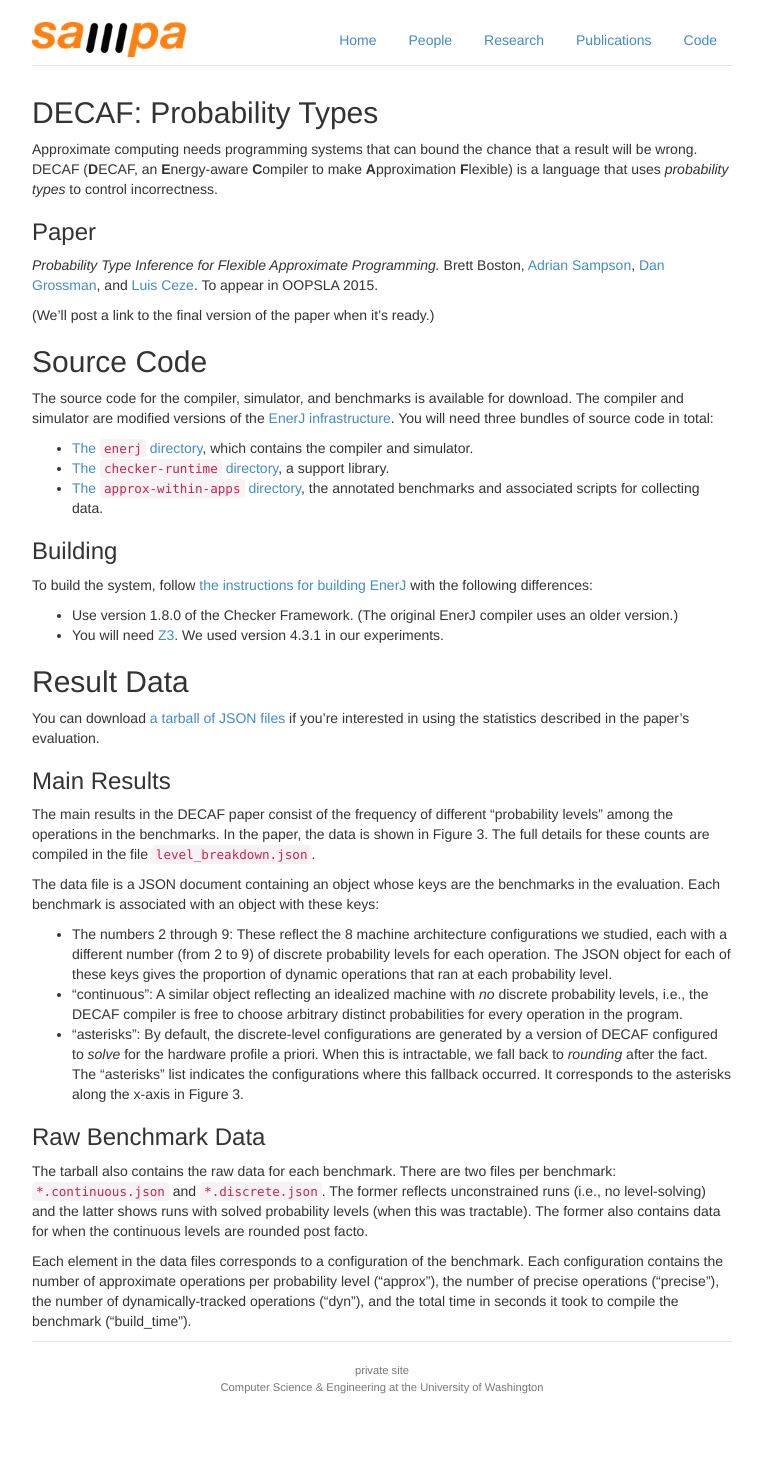
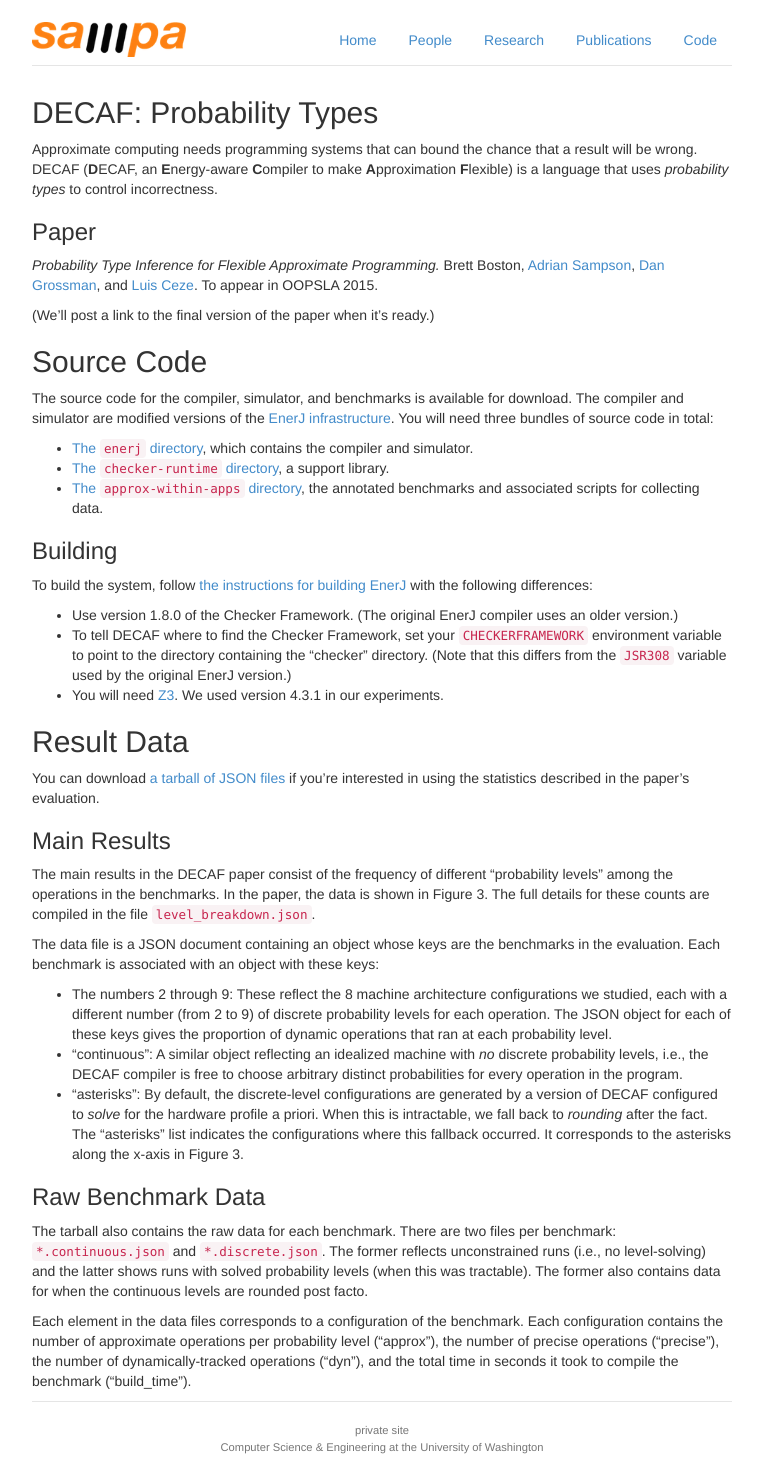
Before and after one commit to uwsampa/sampa-public, a Jekyll site: the page built from research/approximation/decaf/index.md, in a window 1280 px wide. Shown: the whole page, without its empty margins (258-1021 px from the left). Built offline with Jekyll 4.4.1, drawn with Linux system fonts in a browser that asks for light colours; Markdown is read by kramdown in place of the engine named in the settings; before the commit the page ends 1416 px from its top, so only the background shows below that.

Commit message:
Environment variable instructions

```diff
--- a/research/approximation/decaf/index.md
+++ b/research/approximation/decaf/index.md
@@ -34,6 +34,7 @@ The source code for the compiler, simulator, and benchmarks is available for dow
 To build the system, follow [the instructions for building EnerJ][enerj-readme] with the following differences:
 
 * Use version 1.8.0 of the Checker Framework. (The original EnerJ compiler uses an older version.)
+* To tell DECAF where to find the Checker Framework, set your `CHECKERFRAMEWORK` environment variable to point to the directory containing the "checker" directory. (Note that this differs from the `JSR308` variable used by the original EnerJ version.)
 * You will need [Z3][]. We used version 4.3.1 in our experiments.
 
 [enerj-readme]: https://bitbucket.org/adrian/enerj
```
